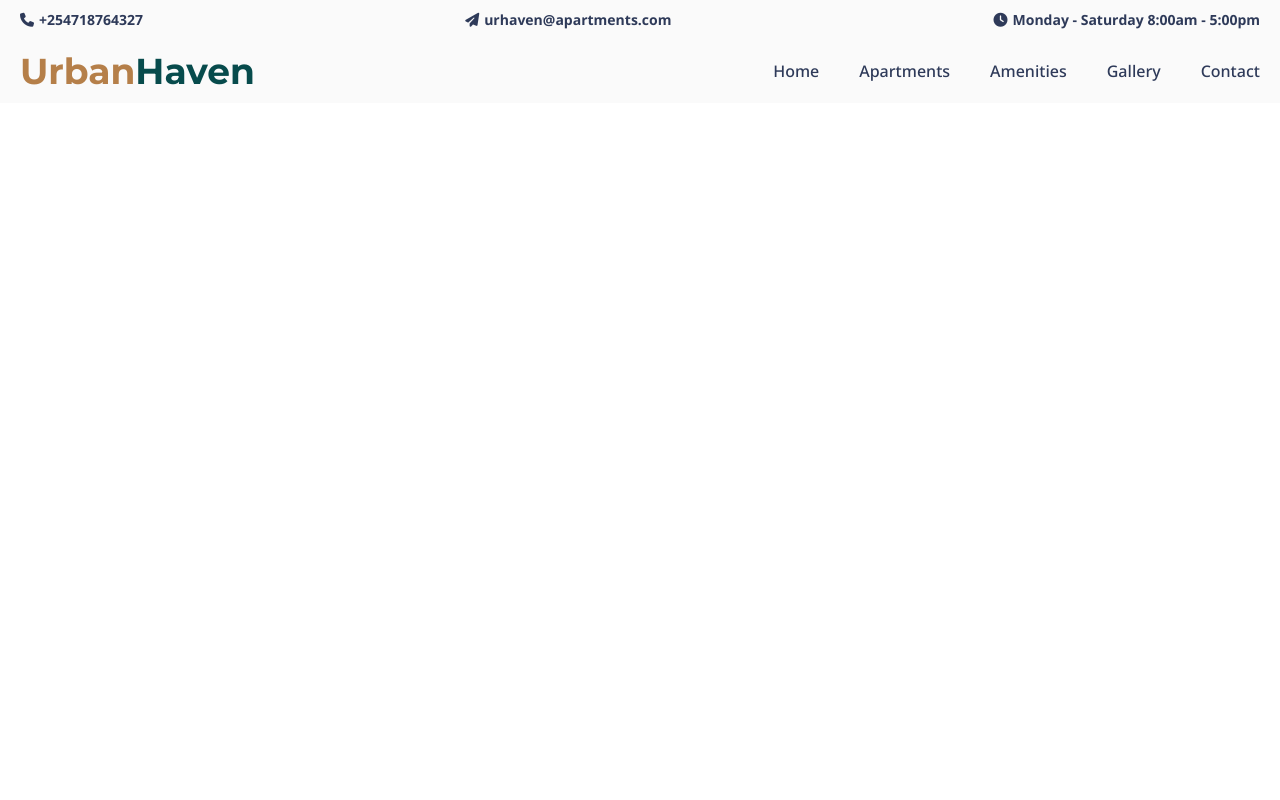
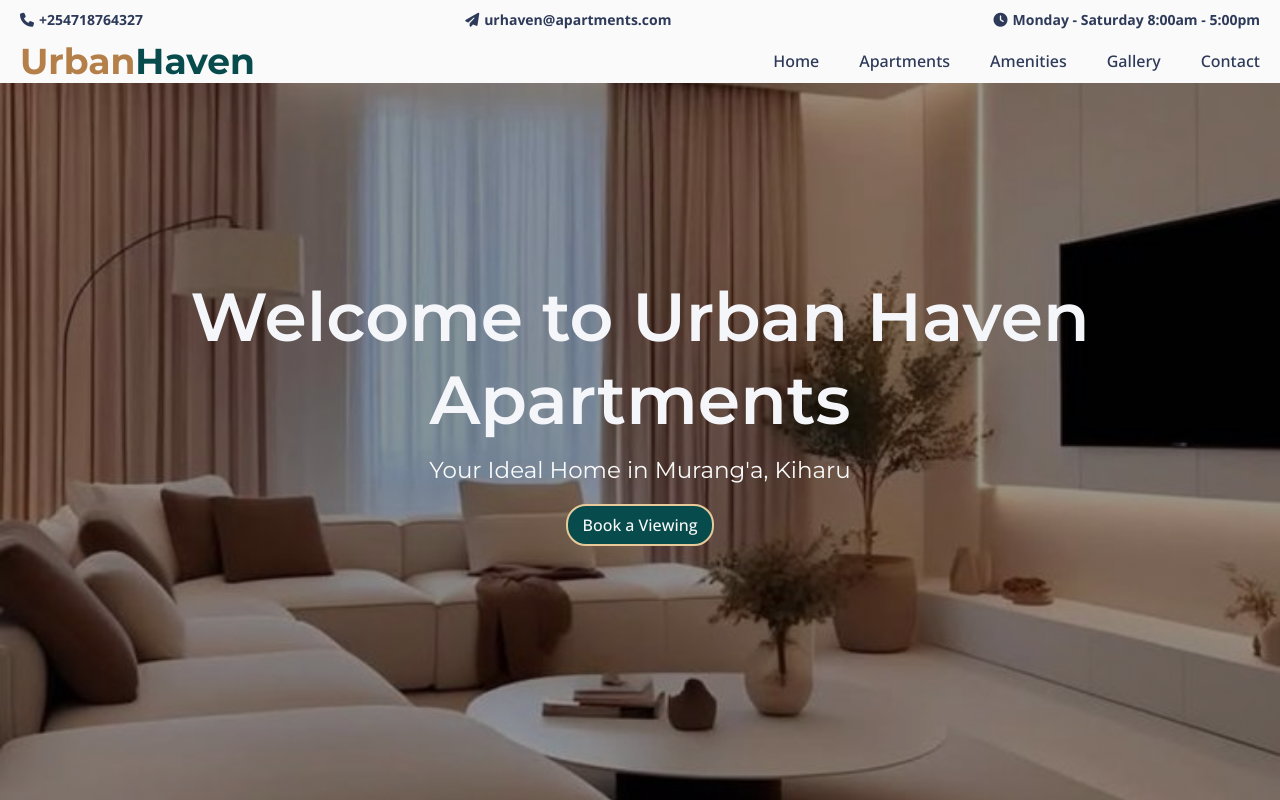
Before and after one commit to JaninWanjiru/Urban-Haven-Apartments, a website built with Vite: page index.html in a window 1280 px wide. Built offline with nearby package versions, Linux system fonts and the light colour scheme.

Commit message:
Add the Hero section and update a part of the the header
- Add a hero section with background image and
overlay.
- Include a heding, short description, and "Book
a Viewing" button.
- Add hover effect on the button for better user
interaction.
- Reduce the padding on the header section.

```diff
--- a/index.html
+++ b/index.html
@@ -17,6 +17,7 @@
     />
   </head>
   <body>
+    <!-- Header Section -->
     <header class="header">
       <div class="header-contact">
         <div class="header-contact-item">
@@ -53,5 +54,15 @@
         </button>
       </div>
     </header>
+<!-- Hero Section -->
+ <section id="home" class="hero">
+  <div class="container">
+    <div class="hero-content">
+      <h1>Welcome to Urban Haven Apartments</h1>
+      <p>Your Ideal Home in Murang'a, Kiharu</p>
+      <a href="#contact" class="cta-hero-btn">Book a Viewing</a>
+    </div>
+  </div>
+ </section>
   </body>
 </html>
--- a/style.css
+++ b/style.css
@@ -20,6 +20,7 @@ html {
   --color-cool-blue: #3a7ca5;
   --color-golden-brown: #b57f49;
   --color-deep-teal: #074b4c;
+  --color-warm-beige: #E8C999;
 
 }
 body {
@@ -27,6 +28,7 @@ body {
   font-family: var(--primary-font)
 }
 
+/* Header */
 header {
   position: fixed;
   top: 0;
@@ -69,7 +71,7 @@ header {
   display: flex;
   justify-content: space-between;
   align-items: center;
-  padding: 1rem 2rem;
+  padding: 0rem 2rem;
 }
 
 .header-logo-wrapped {
@@ -138,3 +140,67 @@ header {
 .header-nav-list-item a:hover {
   color: var(--color-cool-blue)
 }
+
+/* Hero Section */
+.hero {
+  padding-top: 2rem;
+  min-height: 100vh;
+  background-image: linear-gradient(rgba(0, 0, 0, 0.4), rgba(0, 0, 0, 0.4)),
+  url(./images/hero.jpg);
+  background-size: cover;
+  background-position: center;
+  background-repeat: no-repeat;
+  display: flex;
+  flex-direction: column;
+  justify-content: center;
+  align-items: center;
+  text-align: center;
+  color: var(--color-light-grey);
+}
+
+.hero-content {
+  display: flex;
+  flex-direction: column;
+  align-items: center;
+}
+
+.hero h1 {
+  font-size: 6.8rem;
+  font-weight: 575;
+  margin-bottom: 1.5rem;
+  font-family: var(--secondary-font);
+}
+
+.hero p {
+  font-size: 2.3rem;
+  margin-bottom: 2rem;
+  font-family: var(--secondary-font);
+  color: var(--color-white-smoke);
+}
+
+.cta-hero-btn {
+  display: inline-block;
+  text-decoration: none;
+  background-color: var(--color-deep-teal);
+  color: var(--color-white-smoke);
+  padding: 0.8rem 1.5rem;
+  border-radius: 20px;
+  font-weight: 500;
+  border: 2px solid var(--color-warm-beige);
+  transition: all 0.3s ease;
+}
+
+.cta-hero-btn:hover {
+  background-color: transparent;
+  color: var(--color-warm-beige);
+}
+
+@media screen and (max-width: 43.75em) {
+  .hero h1 {
+    font-size: 3.5rem;
+  }
+
+  .hero p {
+    font-size: 1.5rem;
+  }
+}
```
Also changed, not shown: images/ALP1.jpg (deleted), images/ALP2.jpg (deleted), images/hero.jpg (added).
